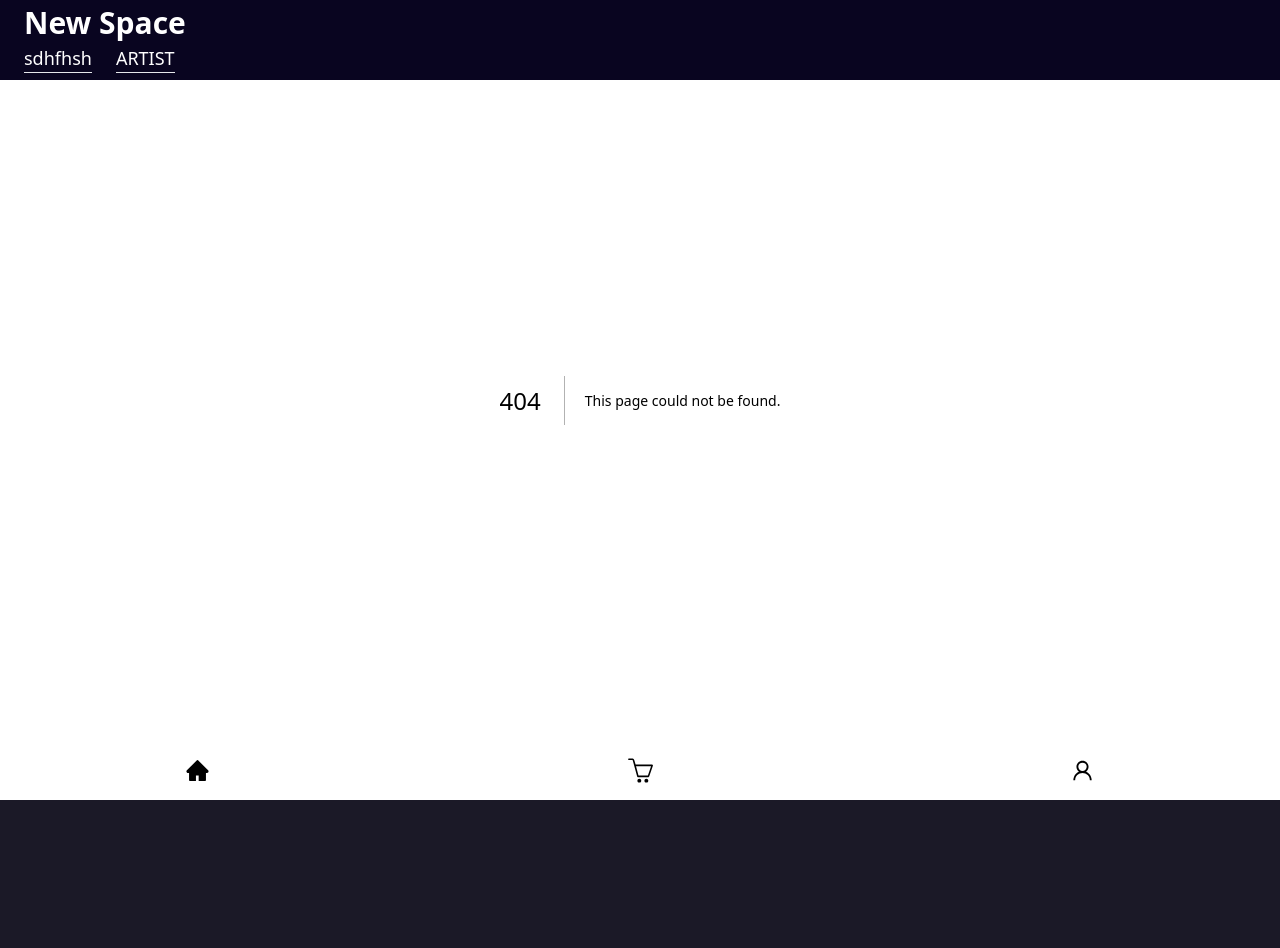
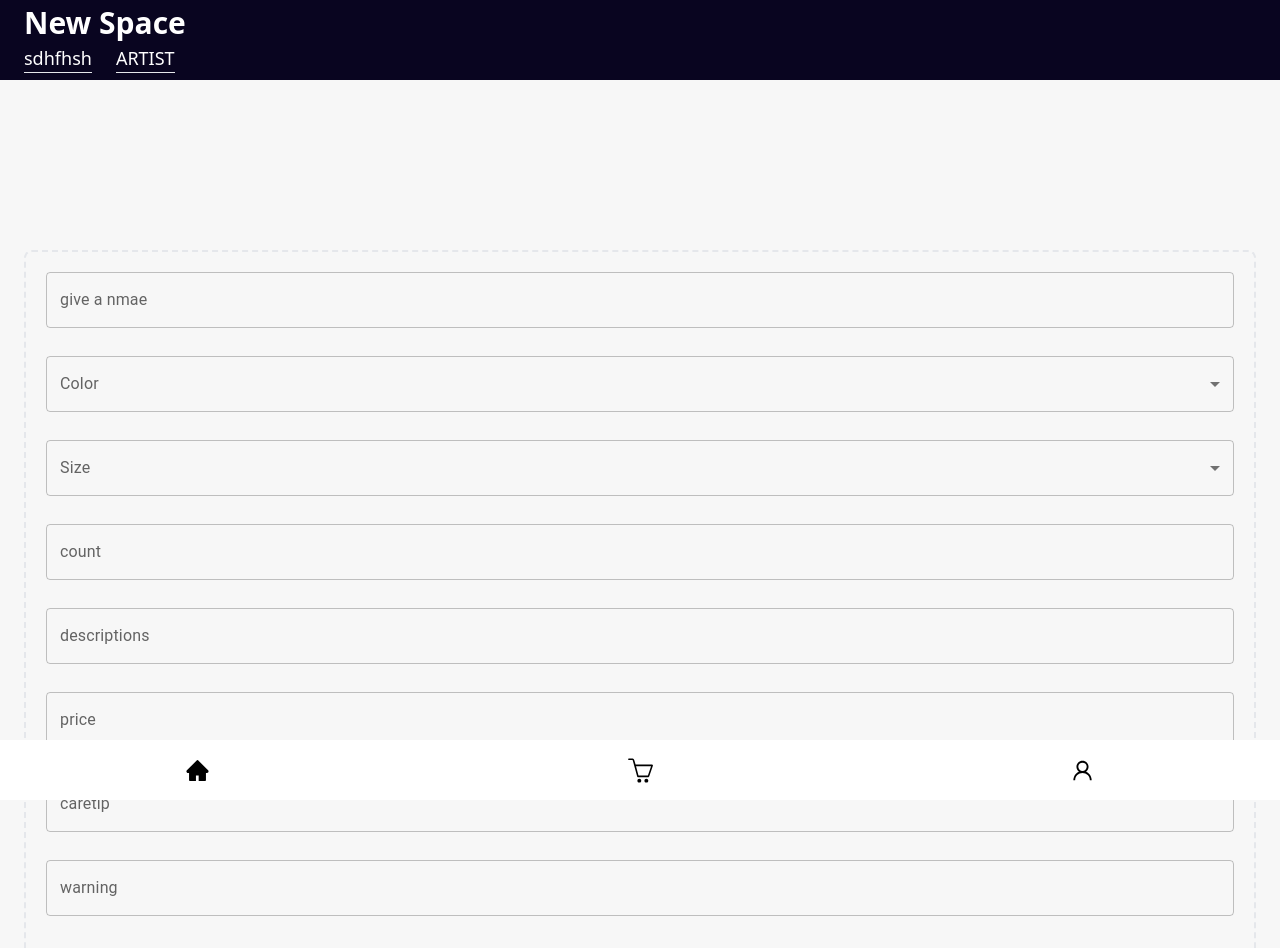
Before and after one commit to HOP2-22/team3-demo, a Next.js app in the folder frontend/: page /createMerch in a window 1280 px wide. Before the commit this address had no page. Shown: the top 948 px of the page. Built offline with nearby package versions, Linux system fonts and the light colour scheme.

Commit message:
sfs
sdfs

```diff
--- a/frontend/src/components/layout/header.jsx
+++ b/frontend/src/components/layout/header.jsx
@@ -14,10 +14,11 @@ import { RiArrowDownSFill } from "react-icons/ri";
 
 const Header = () => {
   const [searchClick, setSearchClick] = useState(false);
-  const { isClient, setIsClient, user, setUser, setArtist, setIsArtist } = useContext(UserContext);
+  const { isClient, setIsClient, user, artist, setUser, setArtist, setIsArtist } = useContext(UserContext);
   const [seeLogout, setSeeLogout] = useState(false);
   const push = useRouter()
   const router = useRouter()
+
 
   useEffect(() => {
     const resizeFunc = () => {
@@ -155,11 +156,14 @@ const Header = () => {
           className="w-full h-[80px] fixed flex justify-between px-[50px] items-center top-0 z-6 bg-[#0A061C] "
         >
           <div className="text-white text-[30px] font-bold">new space</div>
-          <div className="flex gap-[20px]">
+          <div className="flex gap-[20px] items-center justify-center">
 
             <div className="flex  gap-[10px]">
-              <img src={user?.image} className="w-[45px] h-[45px] rounded-full" />
-              <button className="h-[45px] w-[100px] text-[18px] text-white rounded-[8px] bg-[#6446EE] ">
+              <img src={artist?.image} className="w-[45px] h-[45px] rounded-full" />
+              <button className="h-[45px] w-[100px] text-[18px] text-white rounded-[8px] bg-[#6446EE] "
+                onClick={() => {
+                  router.push('/createMerch')
+                }}>
                 Upload
               </button>
             </div>
--- a/frontend/src/context/UserContext.jsx
+++ b/frontend/src/context/UserContext.jsx
@@ -14,6 +14,8 @@ export const UserProvider = ({ children }) => {
   const [user, setUser] = useState("");
   console.log(user + "is user");
   const [artist, setArtist] = useState("");
+
+  console.log(artist + "is artist");
 
 
 
--- /dev/null
+++ b/frontend/src/pages/createMerch/index.jsx
@@ -0,0 +1,239 @@
+import Container from "@mui/material/Container";
+import TextField from "@mui/material/TextField";
+import Box from "@mui/material/Box";
+import InputLabel from "@mui/material/InputLabel";
+import MenuItem from "@mui/material/MenuItem";
+import FormControl from "@mui/material/FormControl";
+import Select from "@mui/material/Select";
+import { useState } from "react";
+import { FaFileUpload } from "react-icons/fa";
+import { IconButton, Stack, Button, Typography } from "@mui/material";
+import PhotoCamera from "@mui/icons-material/PhotoCamera";
+import useStorage from "@/hooks/useStorage";
+import axios from "axios";
+import { UserContext } from "@/context/UserContext";
+import { useContext } from "react";
+
+export default function createMerch() {
+  const { artist } = useContext(UserContext);
+  const { handleUpload } = useStorage();
+  const [name, setName] = useState();
+  const [color, setColor] = useState("");
+  const [price, setPrice] = useState();
+  const [image, setImage] = useState();
+  const [count, setCount] = useState();
+  const [des, setDes] = useState();
+  const [warning, setWarning] = useState();
+  const [size, setSize] = useState();
+  const [caretip, setCaretip] = useState();
+
+  const imageHandler = async () => {
+    try {
+      if (!image) return;
+      const res = await handleUpload(image);
+      console.log(res);
+      setImage(res);
+    } catch (error) {
+      console.log(error);
+    }
+  };
+
+  const create = async () => {
+    console.log(
+      size,
+      name,
+      color,
+      price,
+      count,
+      des,
+      image,
+      warning,
+      artist.id
+    );
+    try {
+      const done = await axios.post("http://localhost:7070/product", {
+        size: size,
+        name: name,
+        color: color,
+        price: price,
+        count: count,
+        descriptions: des,
+        image: image,
+        warning: warning,
+        owner: artist.id,
+      });
+      alert("is done");
+    } catch (error) {}
+  };
+
+  const UploadImage = () => {
+    return (
+      <Stack direction="row" alignItems="center" spacing={2}>
+        <Button
+          variant="contained"
+          component="label"
+          onClick={() => imageHandler()}
+        >
+          Upload
+        </Button>
+      </Stack>
+    );
+  };
+
+  const handleColor = (event) => {
+    setColor(event.target.value);
+  };
+  const handleSize = (event) => {
+    setSize(event.target.value);
+  };
+  return (
+    <div className="w-full  pt-[250px] pb-[250px] ">
+      <Container maxWidth="xl">
+        <div className="border-2 border-dashed rounded-[8px] px-[20px] py-[20px] flex flex-col gap-7">
+          <TextField
+            id="outlined-basic"
+            label="give a nmae"
+            variant="outlined"
+            color="info"
+            sx={{ width: "100%" }}
+            onChange={(e) => {
+              setName(e.target.value);
+            }}
+          />
+          <FormControl fullWidth>
+            <InputLabel id="demo-simple-select-label">Color</InputLabel>
+            <Select
+              labelId="demo-simple-select-label"
+              id="demo-simple-select"
+              value={color}
+              label="Color"
+              onChange={handleColor}
+            >
+              <MenuItem value={"Хар"}>Хар</MenuItem>
+              <MenuItem value={"Улаан"}>Улаан</MenuItem>
+              <MenuItem value={"Шар"}>Шар</MenuItem>
+              <MenuItem value={"Цэнхэр"}>Цэнхэр</MenuItem>
+              <MenuItem value={"Ногоон"}>Ногоон</MenuItem>
+              <MenuItem value={"Цагаан"}>Цагаан</MenuItem>
+              <MenuItem value={"Ягаан"}>Ягаан</MenuItem>
+              <MenuItem value={"Саарал"}>Саарал</MenuItem>
+            </Select>
+          </FormControl>
+          <FormControl fullWidth>
+            <InputLabel id="demo-simple-select-label">Size</InputLabel>
+            <Select
+              labelId="demo-simple-select-label"
+              id="demo-simple-select"
+              value={size}
+              label="Color"
+              onChange={handleSize}
+            >
+              <MenuItem value={"XS"}>XS</MenuItem>
+              <MenuItem value={"S"}>S</MenuItem>
+              <MenuItem value={"M"}>M</MenuItem>
+              <MenuItem value={"L"}>L</MenuItem>
+              <MenuItem value={"XL"}>XL</MenuItem>
+              <MenuItem value={"2XL"}>2XL</MenuItem>
+              <MenuItem value={"3XL"}>3XL</MenuItem>
+              <MenuItem value={"4XL"}>4XL</MenuItem>
+            </Select>
+          </FormControl>
+          <TextField
+            id="outlined-basic"
+            label="count"
+            variant="outlined"
+            color="info"
+            sx={{ width: "100%" }}
+            onChange={(e) => {
+              setCount(e.target.value);
+            }}
+          />
+
+          <TextField
+            id="outlined-basic"
+            label="descriptions"
+            variant="outlined"
+            color="info"
+            sx={{ width: "100%" }}
+            onChange={(e) => {
+              setDes(e.target.value);
+            }}
+          />
+          <TextField
+            id="outlined-basic"
+            label="price"
+            variant="outlined"
+            color="info"
+            sx={{ width: "100%" }}
+            onChange={(e) => {
+              setPrice(e.target.value);
+            }}
+          />
+          <TextField
+            id="outlined-basic"
+            label="caretip"
+            variant="outlined"
+            color="info"
+            sx={{ width: "100%" }}
+            onChange={(e) => {
+              setCaretip(e.target.value);
+            }}
+          />
+          <TextField
+            id="outlined-basic"
+            label="warning"
+            variant="outlined"
+            color="info"
+            sx={{ width: "100%" }}
+            onChange={(e) => {
+              setWarning(e.target.value);
+            }}
+          />
+          <div className="flex flex-col gap-[10px]">
+            <p className="text-gray-500">Select image</p>
+            <div className="w-[100%] flex flex-col items-center justify-center gap-[10px]">
+              <div className="w-full py-[200px] border-2 border-blue-500 drop-shadow-2xl rounded-[7px] flex flex-col items-center justify-center">
+                <div className=" drop-shadow-2xl rounded-full flex items-center justify-center">
+                  <IconButton
+                    color="primary"
+                    aria-label="upload picture"
+                    component="label"
+                  >
+                    <input
+                      hidden
+                      accept="image/*"
+                      type="file"
+                      onChange={(el) => {
+                        setImage(el.target.files[0]);
+                      }}
+                    />
+
+                    <PhotoCamera />
+                    <Typography>Зургаа сонгоно уу?</Typography>
+                  </IconButton>
+                </div>
+              </div>
+              <Button
+                variant="contained"
+                component="label"
+                onClick={() => imageHandler()}
+              >
+                Upload
+              </Button>
+            </div>
+          </div>
+          <div style={{ display: "flex" }}>
+            <img src={image} alt="image" style={{ width: "10vh" }} />
+          </div>
+          <p
+            onClick={() => {
+              create();
+            }}
+          >
+            sdfsdfsdfsdfsdfsdfsfs
+          </p>
+        </div>
+      </Container>
+    </div>
+  );
+}
--- a/frontend/src/pages/login/artist/index.jsx
+++ b/frontend/src/pages/login/artist/index.jsx
@@ -13,7 +13,6 @@ const ArtistLogin = () => {
     email: "",
     password: "",
   });
-
 
   const { setIsArtist, setArtist, setIsClient } = useContext(UserContext);
 
@@ -40,17 +39,15 @@ const ArtistLogin = () => {
         password: form?.password,
       });
 
-      console.log(data);
-
       Cookie.set("token", data?.token);
 
       setIsClient(false);
       setIsArtist(true);
 
-      // setArtist({
-      //   username: data?.data?.name,
-      //   user_id: data?.data?.id
-      // });
+      setArtist({
+        image: data.data.image,
+        id: data.data.id,
+      });
 
       toast.success("Successfully logged in!");
 
--- a/frontend/src/pages/login/index.jsx
+++ b/frontend/src/pages/login/index.jsx
@@ -14,14 +14,7 @@ const Login = () => {
   });
   const { push } = useRouter();
 
-  const {
-    user,
-    isClient,
-    setIsClient,
-    isArtist,
-    setIsArtist,
-    setUser,
-  } = useContext(UserContext);
+  const { setIsClient, setIsArtist, setUser } = useContext(UserContext);
 
   const emailHandler = async (event) => {
     setForm({ ...form, email: event.target.value });
@@ -47,7 +40,7 @@ const Login = () => {
         password: form?.password,
       });
       Cookie.set("token", data?.token);
-      Cookie.set("user_id", data?.data?.id)
+      Cookie.set("user_id", data?.data?.id);
 
       setIsClient(true);
       setIsArtist(false);
@@ -55,7 +48,7 @@ const Login = () => {
       setUser({
         username: data?.data?.name,
         image: data?.data?.image,
-        user_id: data?.data?.id
+        user_id: data?.data?.id,
       });
 
       setForm({
@@ -70,7 +63,6 @@ const Login = () => {
       toast.error("login error");
     }
   };
-  console.log(user);
   return (
     <div
       className="w-full  h-[60vh]   py-[650px] flex flex-col items-center justify-center gap-10"
@@ -118,7 +110,7 @@ const Login = () => {
         </button>
       </div>
     </div>
-  )
+  );
 };
 
 export default Login;
```
Also changed, not shown: 1 other file (tests, documents, lock files or other folders).
